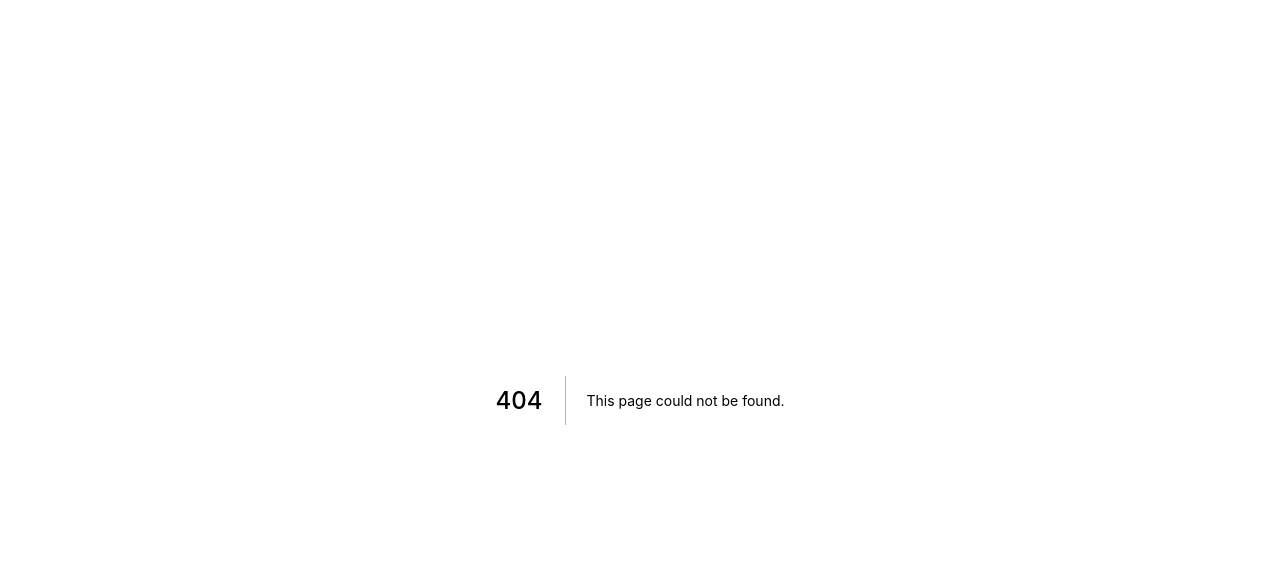
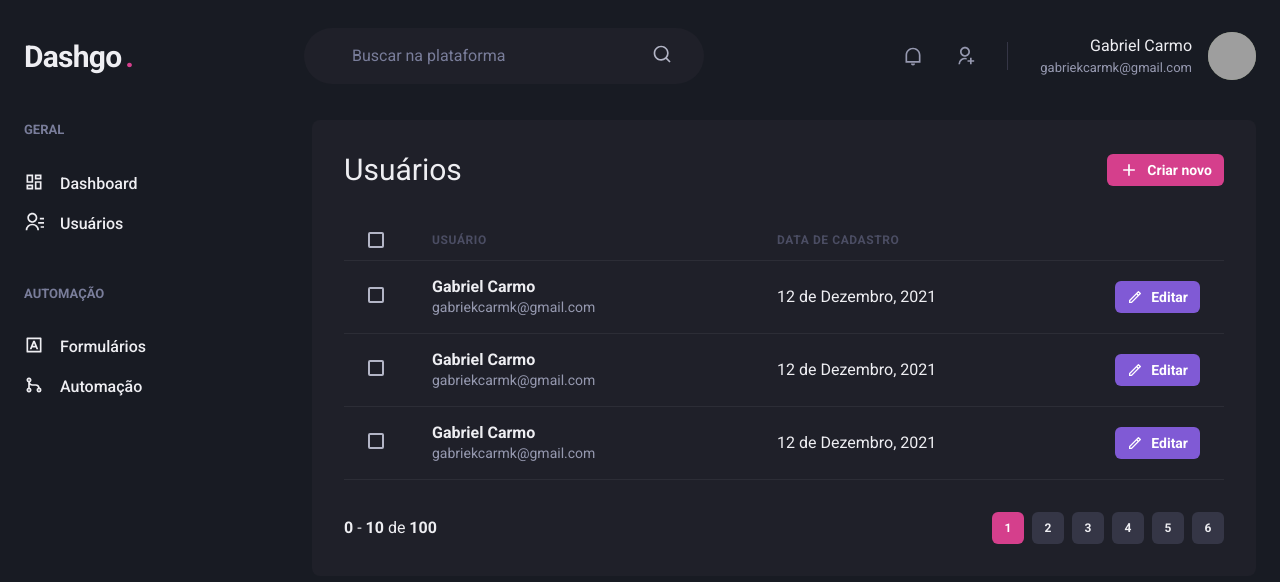
Before and after one commit to GabrielCarmo-S/dashgo, a Next.js app: page /users in a window 1280 px wide. Before the commit this address had no page. Shown: the top 582 px of the page. Built offline with nearby package versions, Linux system fonts and the light colour scheme; grey boxes are pictures that could not be loaded.

Commit message:
Ajustes na aplicação

```diff
--- /dev/null
+++ b/src/components/Pagination.tsx
@@ -0,0 +1,31 @@
+import { Box, Button, Stack } from "@chakra-ui/react";
+
+export function Pagination() {
+  return (
+    <Stack direction="row" mt="8" justify="space-between" align="center" spacing="6">
+      <Box>
+        <strong>0</strong> - <strong>10</strong> de <strong>100</strong>
+      </Box>
+      <Stack direction="row" spacing="2">
+        <Button size="sm" fontSize="xs" width="4" colorScheme="pink" disabled _disabled={{ bgColor: 'pink.500', cursor: 'default' }}>
+          1
+        </Button>
+        <Button size="sm" fontSize="xs" width="4" bgColor="gray.700" _hover={{ bgColor: 'gray.500' }}>
+          2
+        </Button>
+        <Button size="sm" fontSize="xs" width="4" bgColor="gray.700" _hover={{ bgColor: 'gray.500' }}>
+          3
+        </Button>
+        <Button size="sm" fontSize="xs" width="4" bgColor="gray.700" _hover={{ bgColor: 'gray.500' }}>
+          4
+        </Button>
+        <Button size="sm" fontSize="xs" width="4" bgColor="gray.700" _hover={{ bgColor: 'gray.500' }}>
+          5
+        </Button>
+        <Button size="sm" fontSize="xs" width="4" bgColor="gray.700" _hover={{ bgColor: 'gray.500' }}>
+          6
+        </Button>
+      </Stack>
+    </Stack>
+  )
+}
--- /dev/null
+++ b/src/pages/users/index.tsx
@@ -0,0 +1,95 @@
+import { Box, Button, Flex, Heading, Icon, Table, Th, Thead, Tr, Checkbox, Tbody, Td, Text } from "@chakra-ui/react";
+import { RiAddLine, RiPencilLine } from "react-icons/ri";
+import { Header } from "../../components/Header";
+import { Pagination } from "../../components/Pagination";
+import { Sidebar } from "../../components/Sidebar";
+
+export default function UserList() {
+  return (
+    <Box>
+      <Header />
+
+      <Flex w="100%" my="6" maxWidth={1480} mx="auto" px="6">
+        <Sidebar />
+
+        <Box flex="1" borderRadius={8} bg="gray.800" p="8">
+          <Flex mb="8" justify="space-between" align="center">
+            <Heading size="lg" fontWeight="normal">
+              Usuários
+            </Heading>
+            <Button as="a" size="sm" fontSize="sm" colorScheme="pink" leftIcon={<Icon as={RiAddLine} fontSize="20" />}>
+              Criar novo
+            </Button>
+          </Flex>
+
+          <Table colorScheme="whiteAlpha">
+            <Thead>
+              <Tr>
+                <Th px="6" color="gray.300" width="8" >
+                  <Checkbox colorScheme="pink" />
+                </Th>
+                <Th> Usuário</Th>
+                <Th>Data de Cadastro</Th>
+                <Th width='8'></Th>
+              </Tr>
+            </Thead>
+            <Tbody>
+              <Tr>
+                <Td px="6">
+                  <Checkbox colorScheme="pink" />
+                </Td>
+                <Td>
+                  <Box>
+                    <Text fontWeight="bold">Gabriel Carmo</Text>
+                    <Text fontSize="sm" color="gray.300">gabriekcarmk@gmail.com</Text>
+                  </Box>
+                </Td>
+                <Td>12 de Dezembro, 2021</Td>
+                <Td>
+                  <Button as="a" size="sm" fontSize="sm" colorScheme="purple" leftIcon={<Icon as={RiPencilLine} fontSize="16" />}>
+                    Editar
+                  </Button>
+                </Td>
+              </Tr>
+              <Tr>
+                <Td px="6">
+                  <Checkbox colorScheme="pink" />
+                </Td>
+                <Td>
+                  <Box>
+                    <Text fontWeight="bold">Gabriel Carmo</Text>
+                    <Text fontSize="sm" color="gray.300">gabriekcarmk@gmail.com</Text>
+                  </Box>
+                </Td>
+                <Td>12 de Dezembro, 2021</Td>
+                <Td>
+                  <Button as="a" size="sm" fontSize="sm" colorScheme="purple" leftIcon={<Icon as={RiPencilLine} fontSize="16" />}>
+                    Editar
+                  </Button>
+                </Td>
+              </Tr>
+              <Tr>
+                <Td px="6">
+                  <Checkbox colorScheme="pink" />
+                </Td>
+                <Td>
+                  <Box>
+                    <Text fontWeight="bold">Gabriel Carmo</Text>
+                    <Text fontSize="sm" color="gray.300">gabriekcarmk@gmail.com</Text>
+                  </Box>
+                </Td>
+                <Td>12 de Dezembro, 2021</Td>
+                <Td>
+                  <Button as="a" size="sm" fontSize="sm" colorScheme="purple" leftIcon={<Icon as={RiPencilLine} fontSize="16" />}>
+                    Editar
+                  </Button>
+                </Td>
+              </Tr>
+            </Tbody>
+          </Table>
+          <Pagination />
+        </Box>
+      </Flex>
+    </Box>
+  )
+}
```
Also changed, not shown: src/pages/users/create.tsx (added, +39 -0 lines).
